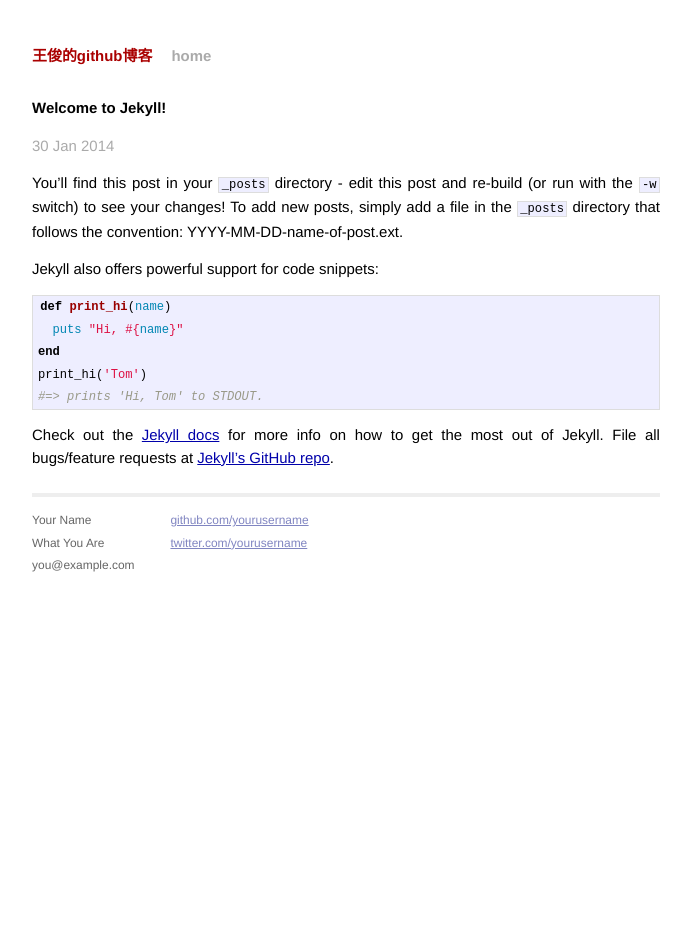
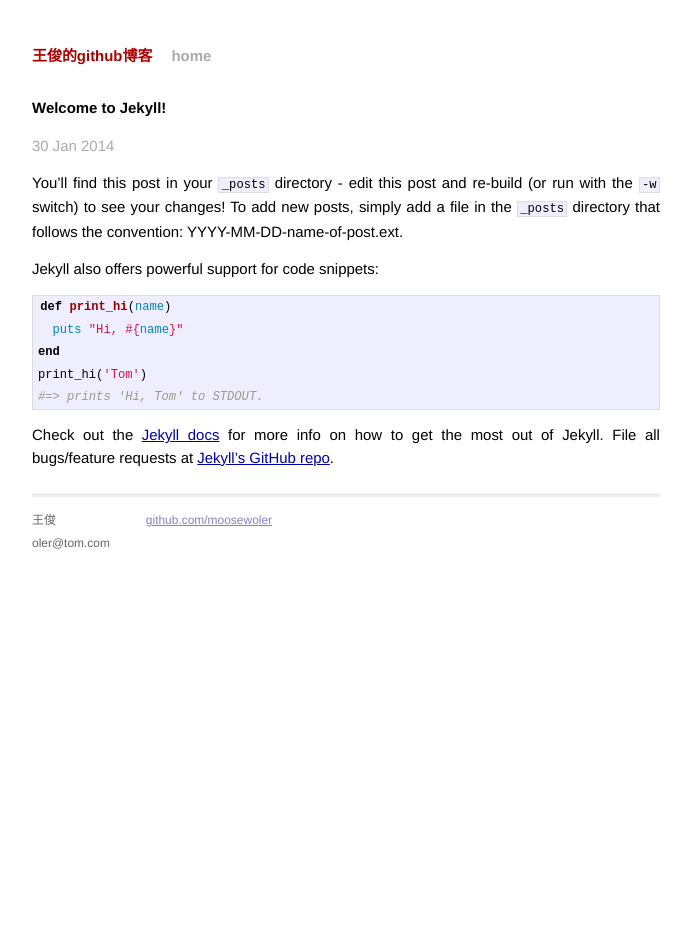
Before and after one commit to moosewoler/moosewoler.github.io, a Jekyll site: the page built from _posts/2014-01-30-welcome-to-jekyll.markdown, in a window 1280 px wide. Shown: the whole page, without its empty margins (294-985 px from the left). Built offline with Jekyll 4.4.1, drawn with Linux system fonts in a browser that asks for light colours; Markdown is read by kramdown in place of the engine named in the settings.

Commit message:
MOD change encoding to UTF-8     change default.html

```diff
--- a/_config.yml
+++ b/_config.yml
@@ -1,3 +1,4 @@
 name: 王俊的github博客
 markdown: redcarpet
 pygments: true
+encoding: UTF-8
--- a/_layouts/default.html
+++ b/_layouts/default.html
@@ -26,15 +26,13 @@
           <div class="footer">
             <div class="contact">
               <p>
-                Your Name<br />
-                What You Are<br />
-                you@example.com
+                王俊<br />
+                oler@tom.com
               </p>
             </div>
             <div class="contact">
               <p>
-                <a href="https://github.com/yourusername">github.com/yourusername</a><br />
-                <a href="https://twitter.com/yourusername">twitter.com/yourusername</a><br />
+                <a href="https://github.com/moosewoler">github.com/moosewoler</a><br />
               </p>
             </div>
           </div>
```
